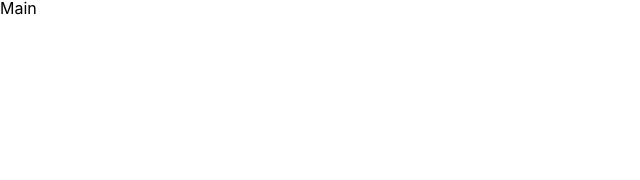
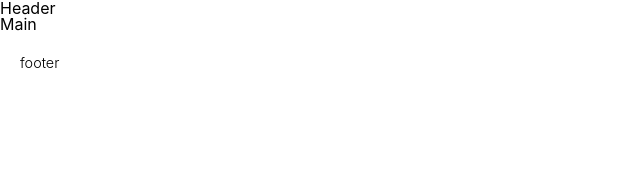
Before and after one commit to IRONDESK/golf-blog, a Next.js app: page / in a window 1280 px wide. Shown: the top 180 px of the page, without its empty margins (0-640 px from the left). Built offline with nearby package versions, Linux system fonts and the light colour scheme; a web font is replaced by a local one.

Commit message:
:sparkles: 페이지 레이아웃 구성

```diff
--- /dev/null
+++ b/src/components/Layouts/Layout.tsx
@@ -0,0 +1,14 @@
+import React from "react"
+import { Header, Footer } from "./"
+import { Title } from "./partials/Title"
+
+export const Layout = ({ children }: any) => {
+  return (
+    <>
+      <Title title="복지편살" />
+      <Header />
+      <section>{children}</section>
+      <Footer />
+    </>
+  )
+}
--- /dev/null
+++ b/src/components/Layouts/index.tsx
@@ -0,0 +1,4 @@
+export * from "./Layout"
+export * from "./partials/Header"
+export * from "./partials/Footer"
+export * from "./partials/Title"
--- /dev/null
+++ b/src/components/Layouts/partials/Footer.tsx
@@ -0,0 +1,15 @@
+import styled from "@emotion/styled"
+
+export const Footer = () => {
+  return <Container>footer</Container>
+}
+
+const Container = styled.footer`
+  padding: 24px 20px 60px;
+  font-weight: 300;
+  font-size: 0.9rem;
+  strong {
+    font-size: 1.1rem;
+    font-weight: 600;
+  }
+`
--- /dev/null
+++ b/src/components/Layouts/partials/Header.tsx
@@ -0,0 +1,7 @@
+import Link from "next/link"
+import { useRouter } from "next/router"
+import styled from "@emotion/styled"
+
+export const Header = () => {
+  return <div>Header</div>
+}
--- /dev/null
+++ b/src/components/Layouts/partials/Title.tsx
@@ -0,0 +1,28 @@
+import Head from "next/head"
+import { useRouter } from "next/router"
+
+interface TitleProps {
+  title: string
+}
+
+export const Title = ({ title }: TitleProps) => {
+  const router = useRouter()
+  return (
+    <Head>
+      <title>
+        {router.pathname === "/"
+          ? "아임히어 ─ I'M HERE"
+          : `${title} | 아임히어`}
+      </title>
+      <meta httpEquiv="X-UA-Compatible" content="IE=edge" />
+      <meta name="viewport" content="width=device-width, initial-scale=1.0" />
+      <meta name="Description" content="" />
+      <link rel="icon" type="image/x-icon" href="./favicon.ico" />
+      <meta property="og:title" content="복지편살" />
+      <meta property="og:type" content="website" />
+      <meta property="og:site_name" content="아임히어 ─ 이야기가 있는 블로그" />
+      <meta property="og:description" content="" />
+      <meta property="og:image" content="./images/ogimage.jpg" />
+    </Head>
+  )
+}
--- a/src/pages/_app.tsx
+++ b/src/pages/_app.tsx
@@ -1,8 +1,13 @@
-import '../styles/globals.css'
-import type { AppProps } from 'next/app'
+import "../styles/globals.css"
+import { Layout } from "../components/Layouts"
+import type { AppProps } from "next/app"
 
 function MyApp({ Component, pageProps }: AppProps) {
-  return <Component {...pageProps} />
+  return (
+    <Layout>
+      <Component {...pageProps} />
+    </Layout>
+  )
 }
 
 export default MyApp
```
